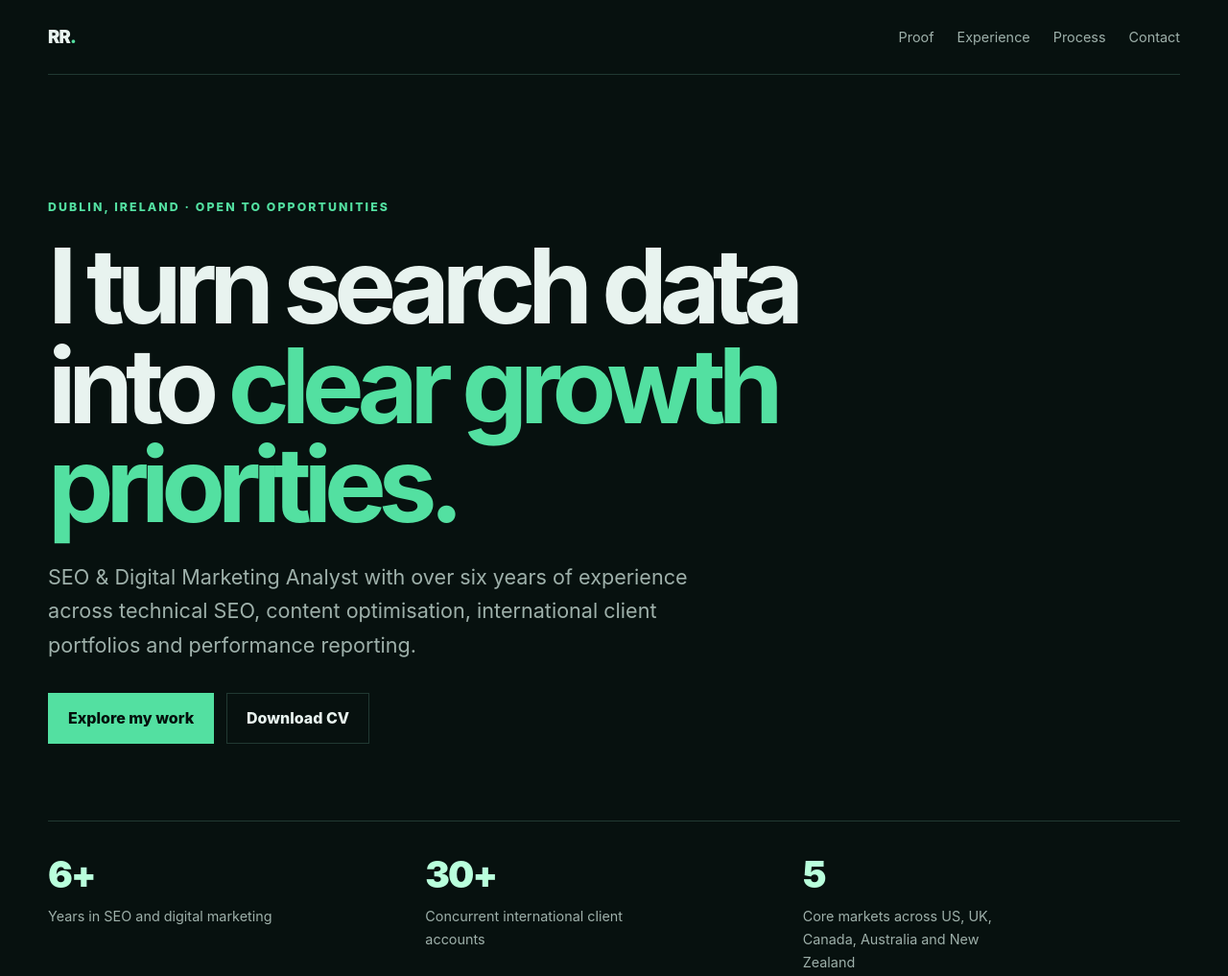
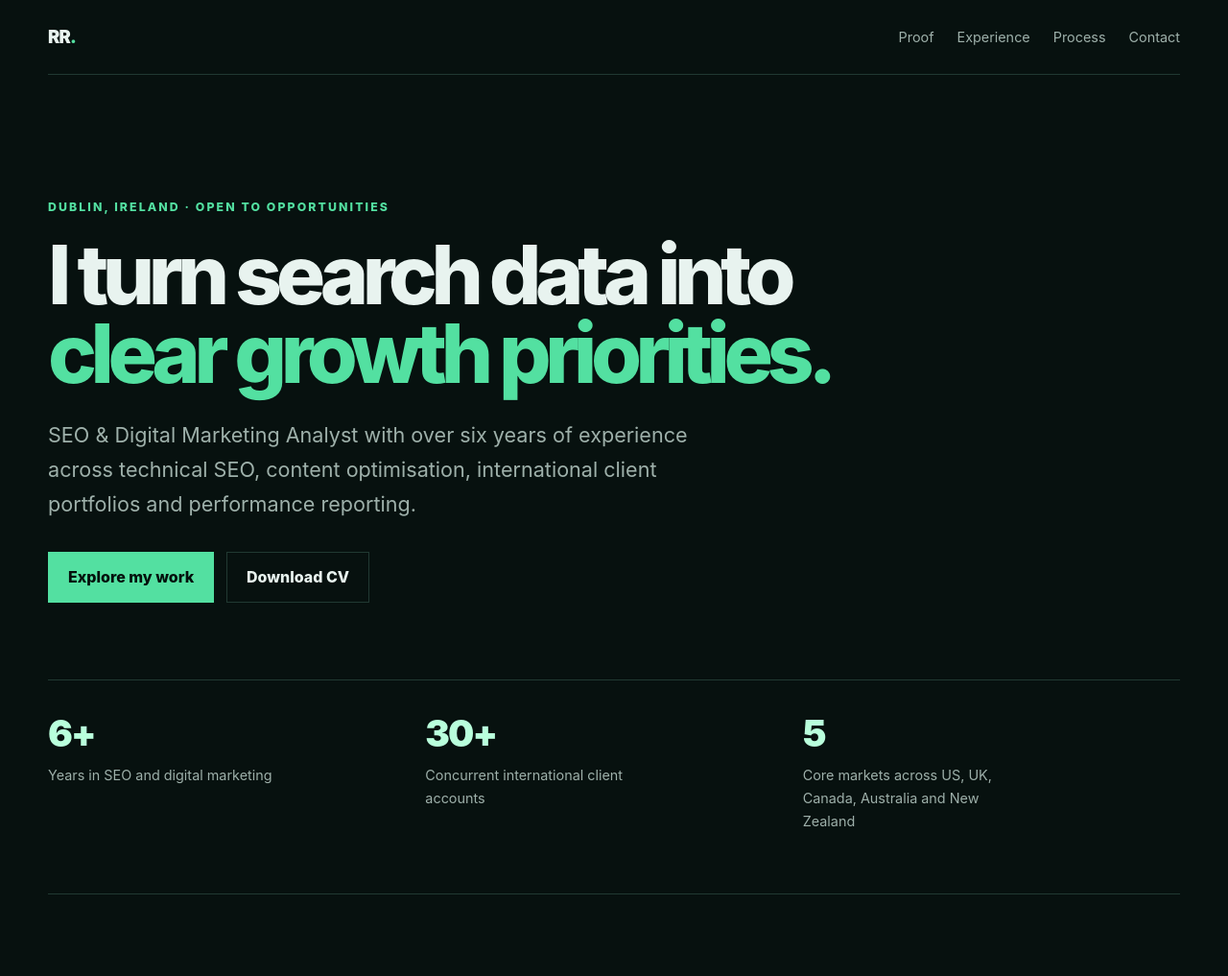
Before and after one commit to rohit-rk-digital-marketing-specialist/rohit-rk-digital-marketing-specialist.github.io, a plain HTML site: page index.html in a window 1280 px wide. Shown: the top 1017 px of the page at 96% size. Drawn offline with Linux system fonts and the light colour scheme.

Commit message:
Update styles.css

```diff
--- a/styles.css
+++ b/styles.css
@@ -25,7 +25,7 @@ nav a:hover, nav a:focus { color: var(--accent); }
 .hero { padding: clamp(5rem, 10vw, 9rem) 0 4rem; }
 .eyebrow { margin: 0 0 1.25rem; color: var(--accent); font-size: .77rem; font-weight: 800; text-transform: uppercase; letter-spacing: .17em; }
 h1, h2, h3, p { margin-top: 0; }
-h1 { max-width: 920px; margin-bottom: 1.7rem; font-size: clamp(3.3rem, 8.5vw, 7.5rem); line-height: .95; letter-spacing: -.075em; }
+h1 { max-width: 920px; margin-bottom: 1.7rem; font-size: clamp(3rem, 6.7vw, 6.25rem); line-height: .95; letter-spacing: -.075em; font-weight: 800; }
 .hero-copy { max-width: 720px; color: var(--muted); font-size: clamp(1.1rem, 2vw, 1.35rem); }
 .hero-actions { display: flex; flex-wrap: wrap; gap: .8rem; margin-top: 2rem; }
 .button { min-height: 48px; padding: .75rem 1.25rem; display: inline-flex; align-items: center; justify-content: center; border: 1px solid var(--line); text-decoration: none; font-weight: 800; }
```
